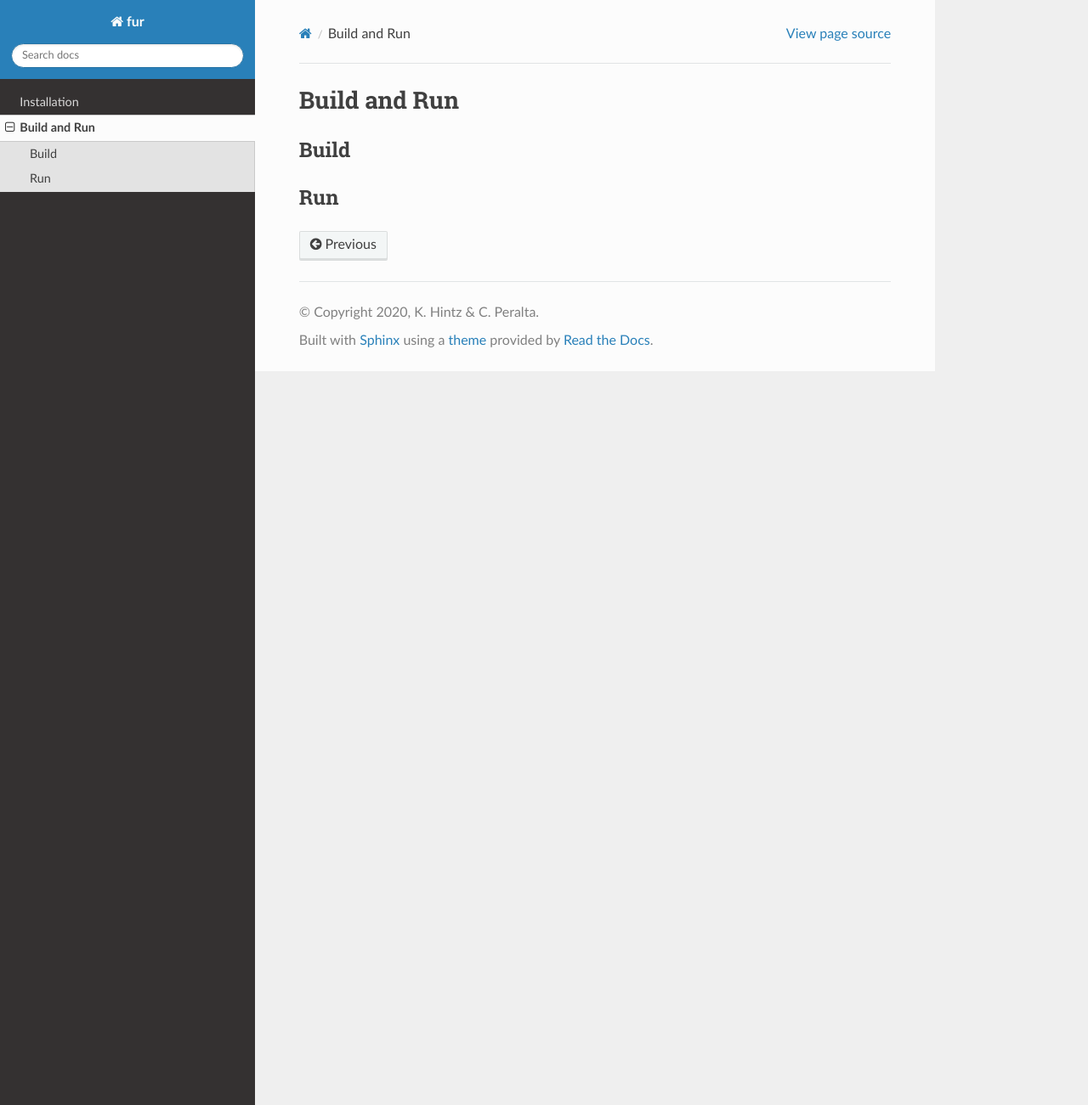
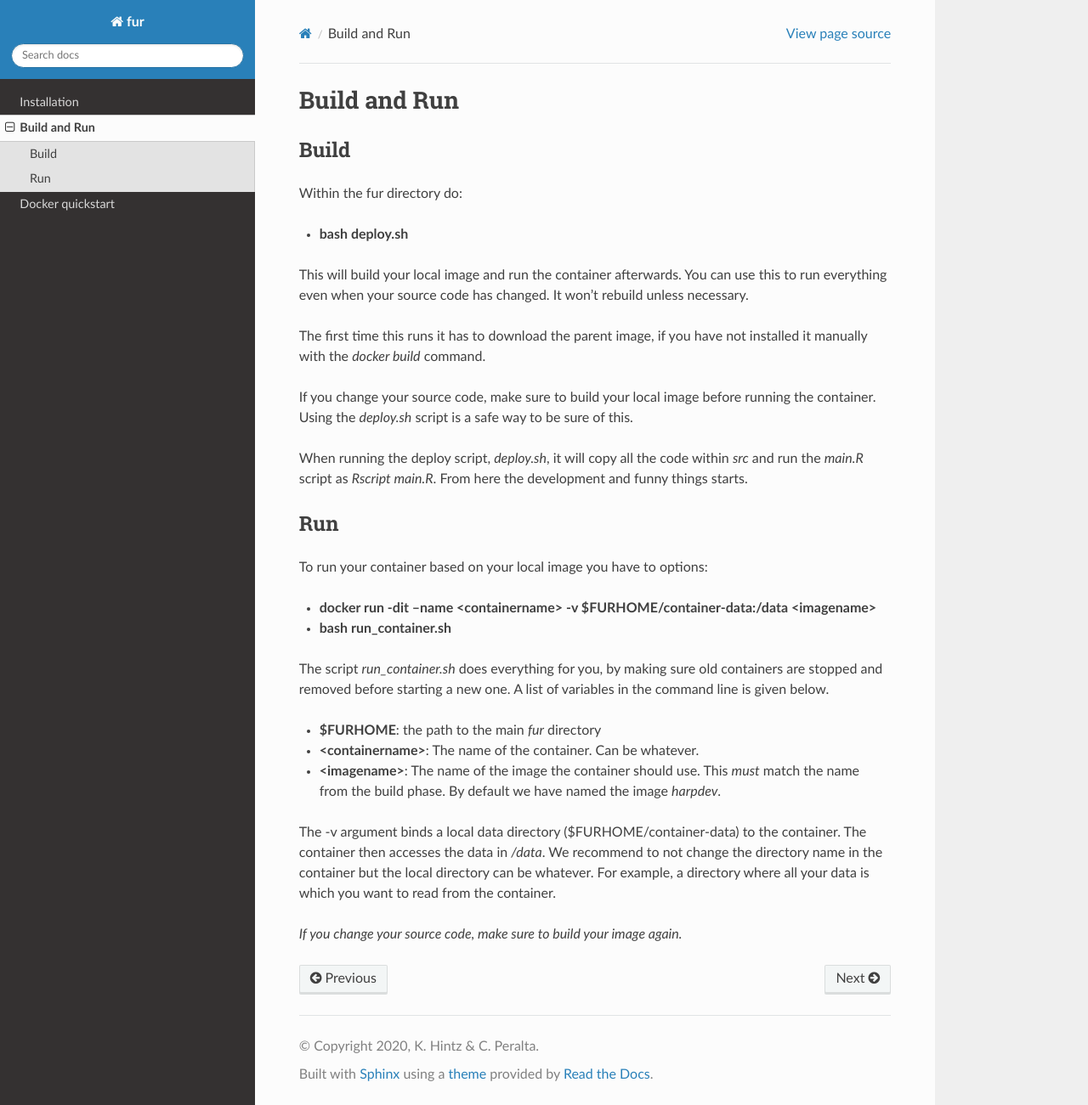
Before and after one commit to khintz/fur, a Sphinx documentation site: the page built from docs/run.rst, in a window 1280 px wide and 1301 px high. Shown: the whole window at 85% size. Built offline with Sphinx 7.4.7 and the Read the Docs theme 2.0.0, drawn with Linux system fonts in a browser that asks for light colours.

Commit message:
Updated and upgraded docs

```diff
--- a/docs/run.rst
+++ b/docs/run.rst
@@ -5,8 +5,43 @@ Build and Run
 ------------
 Build
 ------------
+Within the fur directory do:
 
+* **bash deploy.sh**
+
+This will build your local image and run the container afterwards.
+You can use this to run everything even when your source code has changed.
+It won't rebuild unless necessary.
+
+The first time this runs it has to download the parent image, if you have not
+installed it manually with the *docker build* command.
+
+If you change your source code, make sure to build your local image before
+running the container. Using the *deploy.sh* script is a safe way to be sure of this.
+
+When running the deploy script, *deploy.sh*, it will copy all the code
+within *src* and run the *main.R* script as *Rscript main.R*.
+From here the development and funny things starts.
 
 ------------
 Run
 ------------
+To run your container based on your local image you have to options:
+
+* **docker run -dit --name <containername> -v $FURHOME/container-data:/data <imagename>**
+* **bash run_container.sh**
+
+The script *run_container.sh* does everything for you, by making sure old containers
+are stopped and removed before starting a new one. A list of variables in the command line is given below.
+
+* **$FURHOME**: the path to the main *fur* directory
+* **<containername>**: The name of the container. Can be whatever.
+* **<imagename>**: The name of the image the container should use. This *must* match the name from the build phase. By default we have named the image *harpdev*.
+
+The -v argument binds a local data directory ($FURHOME/container-data) to the
+container. The container then accesses the data in */data*. We recommend to
+not change the directory name in the container but the local directory can be
+whatever. For example, a directory where all your data is which you want
+to read from the container.
+
+*If you change your source code, make sure to build your image again.*
```
Also changed, not shown: README.md (+11 -2 lines), docs/docker.rst (added, +53 -0 lines), docs/index.rst (+22 -16 lines), docs/install.rst (+9 -3 lines).
